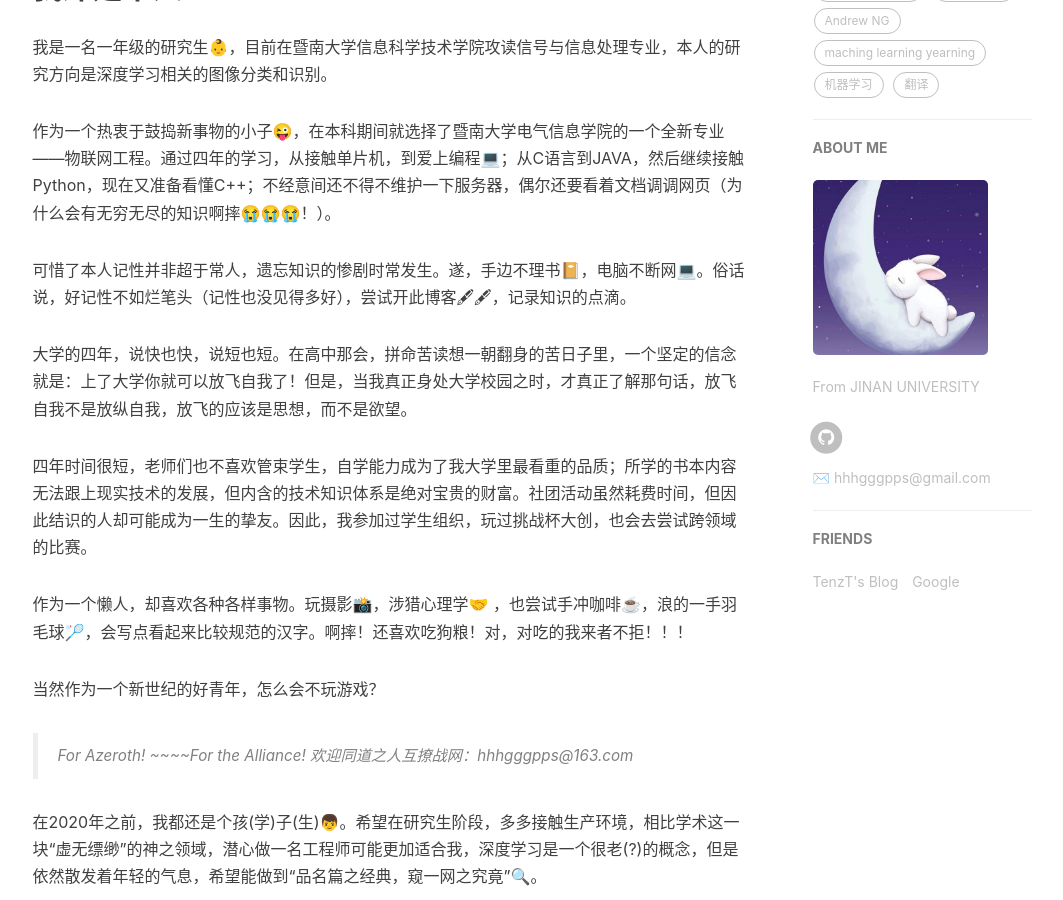
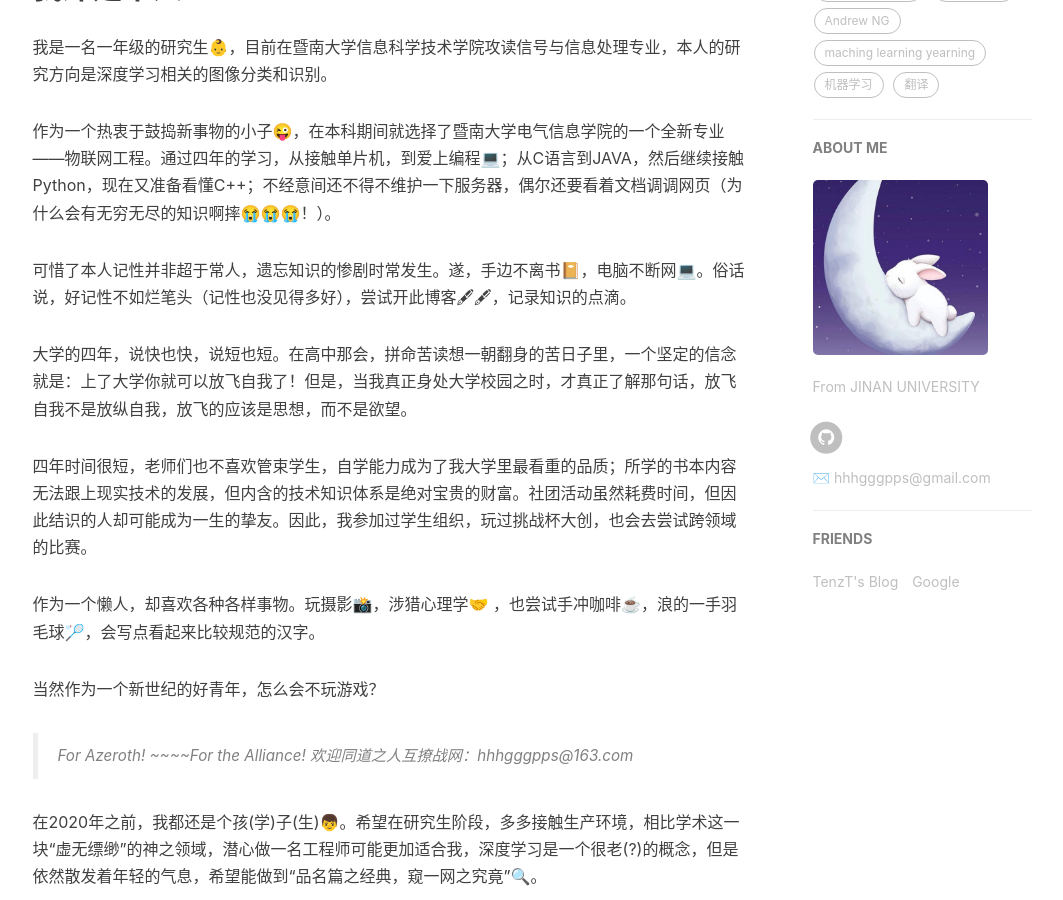
Before and after one commit to AlbertHG/alberthg.github.io, a Jekyll site: the page built from about.html, in a window 1280 px wide and 900 px high, scrolled down 606 px. Shown: the whole window, without its empty margins (135-1198 px from the left). Built offline with Jekyll 4.4.1, drawn with Linux system fonts in a browser that asks for light colours; nearby versions of some CDN libraries; comment, search, counter and statistics services are not loaded.

Commit message:
update about

```diff
--- a/_includes/about/zh.md
+++ b/_includes/about/zh.md
@@ -6,13 +6,13 @@
 
 作为一个热衷于鼓捣新事物的小子😜，在本科期间就选择了暨南大学电气信息学院的一个全新专业——物联网工程。通过四年的学习，从接触单片机，到爱上编程💻；从C语言到JAVA，然后继续接触Python，现在又准备看懂C++；不经意间还不得不维护一下服务器，偶尔还要看着文档调调网页（为什么会有无穷无尽的知识啊摔😭😭😭！）。
 
-可惜了本人记性并非超于常人，遗忘知识的惨剧时常发生。遂，手边不理书📔，电脑不断网💻。俗话说，好记性不如烂笔头（记性也没见得多好），尝试开此博客🖋🖋，记录知识的点滴。
+可惜了本人记性并非超于常人，遗忘知识的惨剧时常发生。遂，手边不离书📔，电脑不断网💻。俗话说，好记性不如烂笔头（记性也没见得多好），尝试开此博客🖋🖋，记录知识的点滴。
 
 大学的四年，说快也快，说短也短。在高中那会，拼命苦读想一朝翻身的苦日子里，一个坚定的信念就是：上了大学你就可以放飞自我了！但是，当我真正身处大学校园之时，才真正了解那句话，放飞自我不是放纵自我，放飞的应该是思想，而不是欲望。
 
 四年时间很短，老师们也不喜欢管束学生，自学能力成为了我大学里最看重的品质；所学的书本内容无法跟上现实技术的发展，但内含的技术知识体系是绝对宝贵的财富。社团活动虽然耗费时间，但因此结识的人却可能成为一生的挚友。因此，我参加过学生组织，玩过挑战杯大创，也会去尝试跨领域的比赛。
 
-作为一个懒人，却喜欢各种各样事物。玩摄影📸，涉猎心理学🤝 ，也尝试手冲咖啡☕️，浪的一手羽毛球🏸，会写点看起来比较规范的汉字。啊摔！还喜欢吃狗粮！对，对吃的我来者不拒！！！
+作为一个懒人，却喜欢各种各样事物。玩摄影📸，涉猎心理学🤝 ，也尝试手冲咖啡☕️，浪的一手羽毛球🏸，会写点看起来比较规范的汉字。
 
 当然作为一个新世纪的好青年，怎么会不玩游戏？
 
```
Also changed, not shown: _posts/2018-05-18-machine-learning-yearning-c5.md (+1 -1 lines).
